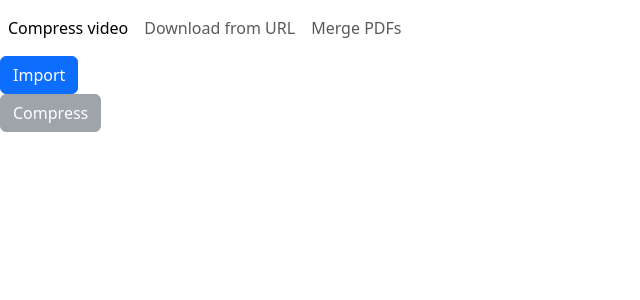
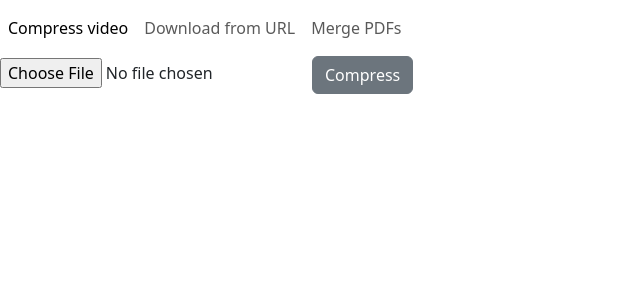
Before and after one commit to AdhamSelim23/chameleon, a React (Vite) app in the folder frontend/: page / in a window 1280 px wide. Shown: the top 300 px of the page, without its empty margins (0-640 px from the left). Built offline with nearby package versions, Linux system fonts and the light colour scheme; no server answers.

Commit message:
frontend compreess, dl and merge functionality

```diff
--- a/frontend/package.json
+++ b/frontend/package.json
@@ -10,12 +10,13 @@
     "preview": "vite preview"
   },
   "dependencies": {
+    "bootstrap": "^5.3.8",
     "react": "^19.2.8",
     "react-dom": "^19.2.8"
   },
   "devDependencies": {
     "@types/node": "^24.13.3",
-    "@types/react": "^19.2.18",
+    "@types/react": "^19.3.0",
     "@types/react-dom": "^19.2.7",
     "@vitejs/plugin-react": "^6.1.1",
     "oxlint": "^1.81.0",
--- a/frontend/src/App.tsx
+++ b/frontend/src/App.tsx
@@ -1,25 +1,18 @@
 import { useState } from 'react'
-import ImportBtn from './components/ImportBtn.tsx'
-import CompressBtn from './components/CompressBtn.tsx'
-import DownloadBtn from './components/DownloadBtn.tsx'
-import MergeBtn from './components/MergeBtn.tsx'
+import Compress from './components/Compress.tsx'
+import Download from './components/Download.tsx'
+import Merge from './components/Merge.tsx'
 import Navbar, { type Tool } from './components/Navbar.tsx'
 
 function App() {
-  const [selectedFile, setSelectedFile] = useState<File | null>(null)
   const [activeTool, setActiveTool] = useState<Tool>('compress')
 
   return (
     <main>
       <Navbar activeTool={activeTool} onToolChange={setActiveTool} />
-      {activeTool === 'compress' && (
-        <>
-          <ImportBtn selectedFile={selectedFile} onFileSelected={setSelectedFile} />
-          <CompressBtn file={selectedFile} />
-        </>
-      )}
-      {activeTool === 'download' && <DownloadBtn />}
-      {activeTool === 'merge' && <MergeBtn />}
+      {activeTool === 'compress' && <Compress />}
+      {activeTool === 'download' && <Download />}
+      {activeTool === 'merge' && <Merge />}
     </main>
   )
 }
--- /dev/null
+++ b/frontend/src/components/Compress.tsx
@@ -0,0 +1,76 @@
+import { useState } from "react";
+
+const API_URL = import.meta.env.VITE_API_URL ?? "http://127.0.0.1:8000";
+
+function Compress() {
+  // thing for disabling and displaying the spinner while compressing
+  const [compressing, setCompressing] = useState(false);
+
+  // big func for compressing the video and downloading it
+  async function compressFile(event: React.FormEvent<HTMLFormElement>) {
+    event.preventDefault();
+    // get the file from the form and check if it exists
+    const file = (
+      event.currentTarget.elements.namedItem("file") as HTMLInputElement
+    ).files?.[0];
+    if (!file) {
+      return;
+    }
+
+    const formData = new FormData();
+    formData.append("file", file);
+    setCompressing(true);
+
+    // do the api, download the vid, then unset the compressing state
+    try {
+      const response = await fetch(`${API_URL}/videoCompress`, {
+        method: "POST",
+        body: formData,
+      });
+
+      if (!response.ok) {
+        throw new Error(`Compression failed (${response.status})`);
+      }
+
+      // download the compressed video with the same name as the original but with "-compressed"
+      const compressedVideo = await response.blob();
+      const downloadUrl = URL.createObjectURL(compressedVideo);
+      const downloadLink = document.createElement("a");
+      const extensionIndex = file.name.lastIndexOf(".");
+      const baseName =
+        extensionIndex > 0 ? file.name.slice(0, extensionIndex) : file.name;
+      const extension =
+        extensionIndex > 0 ? file.name.slice(extensionIndex) : "";
+      downloadLink.href = downloadUrl;
+      downloadLink.download = `${baseName}-compressed${extension}`;
+      downloadLink.click();
+      URL.revokeObjectURL(downloadUrl);
+    } catch (error) {
+      console.error(error);
+    } finally {
+      setCompressing(false);
+    }
+  }
+
+  // the component in question
+  return (
+    <form onSubmit={compressFile}>
+      <input name="file" type="file" accept="video/*" required />
+      <button
+        type="submit"
+        className="btn btn-secondary"
+        disabled={compressing}
+      >
+        {compressing && (
+          <span
+            className="spinner-border spinner-border-sm me-2"
+            aria-hidden="true"
+          />
+        )}
+        {compressing ? "Compressing" : "Compress"}
+      </button>
+    </form>
+  );
+}
+
+export default Compress;
--- a/frontend/src/components/CompressBtn.tsx
+++ /dev/null
@@ -1,48 +0,0 @@
-type CompressBtnProps = {
-  file: File | null;
-};
-
-const API_URL = import.meta.env.VITE_API_URL ?? "http://127.0.0.1:8000";
-
-function CompressBtn({ file }: CompressBtnProps) {
-  async function compressFile() {
-    if (!file) {
-      return;
-    }
-
-    const formData = new FormData();
-    formData.append("file", file);
-
-    // the big api call
-    try {
-      const response = await fetch(`${API_URL}/videoCompress`, {
-        method: "POST",
-        body: formData,
-      });
-
-      if (!response.ok) {
-        throw new Error(`Compression failed (${response.status})`);
-      }
-
-      const compressedVideo = await response.blob();
-      const downloadUrl = URL.createObjectURL(compressedVideo);
-      const downloadLink = document.createElement("a");
-      downloadLink.href = downloadUrl;
-      downloadLink.download = "output.mp4";
-      downloadLink.click();
-      URL.revokeObjectURL(downloadUrl);
-    } catch (error) {
-      console.error(error);
-    }
-  }
-
-  return (
-    <div>
-      <button type="button" className="btn btn-secondary" onClick={compressFile} disabled={!file}>
-        Compress
-      </button>
-    </div>
-  );
-}
-
-export default CompressBtn;
--- a/frontend/src/components/DownloadBtn.tsx
+++ b/frontend/src/components/Download.tsx
@@ -1,6 +1,11 @@
+import { useState } from "react";
+
 const API_URL = import.meta.env.VITE_API_URL ?? "http://127.0.0.1:8000";
 
-function DownloadBtn() {
+function Download() {
+  // same state thing as compress but for downloading
+  const [downloading, setDownloading] = useState(false);
+
   async function downloadVideo(event: React.FormEvent<HTMLFormElement>) {
     event.preventDefault();
     const url = new FormData(event.currentTarget).get("url");
@@ -8,6 +13,8 @@ function DownloadBtn() {
     if (typeof url !== "string" || !url.trim()) {
       return;
     }
+
+    setDownloading(true);
 
     try {
       const response = await fetch(`${API_URL}/urltomp4`, {
@@ -29,15 +36,29 @@ function DownloadBtn() {
       URL.revokeObjectURL(downloadUrl);
     } catch (error) {
       console.error(error);
+    } finally {
+      setDownloading(false);
     }
   }
 
   return (
     <form onSubmit={downloadVideo}>
       <input name="url" type="url" placeholder="Video URL" required />
-      <button type="submit" className="btn btn-secondary">Download video</button>
+      <button
+        type="submit"
+        className="btn btn-secondary"
+        disabled={downloading}
+      >
+        {downloading && (
+          <span
+            className="spinner-border spinner-border-sm me-2"
+            aria-hidden="true"
+          />
+        )}
+        {downloading ? "Downloading" : "Download video"}
+      </button>
     </form>
   );
 }
 
-export default DownloadBtn;
+export default Download;
--- a/frontend/src/components/ImportBtn.tsx
+++ /dev/null
@@ -1,31 +0,0 @@
-import { useRef } from "react";
-
-type ImportBtnProps = {
-  selectedFile: File | null;
-  onFileSelected: (file: File | null) => void;
-};
-
-function ImportBtn({ selectedFile, onFileSelected }: ImportBtnProps) {
-  const fileInputRef = useRef<HTMLInputElement>(null);
-
-  function openFilePicker() {
-    fileInputRef.current?.click();
-  }
-
-  function handleFileChange(event: React.ChangeEvent<HTMLInputElement>) {
-    const file = event.target.files?.[0] ?? null;
-    onFileSelected(file);
-  }
-
-  return (
-    <>
-      <button type="button" className="btn btn-primary" onClick={openFilePicker}>
-        Import
-      </button>
-      <input ref={fileInputRef} type="file" accept="video/*" onChange={handleFileChange} hidden />
-      {selectedFile && <p>Selected file: {selectedFile.name}</p>}
-    </>
-  );
-}
-
-export default ImportBtn;
--- /dev/null
+++ b/frontend/src/components/Merge.tsx
@@ -0,0 +1,76 @@
+import { useState } from "react";
+
+const API_URL = import.meta.env.VITE_API_URL ?? "http://127.0.0.1:8000";
+
+// func to check if the user has selected at least two files to merge
+function validateMergeFiles(files: FileList | null): string | null {
+  if (!files || files.length < 2) {
+    return "Please select at least two PDF files to merge.";
+  }
+
+  return null;
+}
+
+function Merge() {
+  // same state thing as compress but for merging
+  const [merging, setMerging] = useState(false);
+  const [validationMessage, setValidationMessage] = useState<string | null>(null); // State for validation message
+
+  // big func for merging the pdfs and downloading it
+  async function mergeFiles(event: React.FormEvent<HTMLFormElement>) {
+    event.preventDefault();
+    const files = (event.currentTarget.elements.namedItem("files") as HTMLInputElement).files;
+    const errorMessage = validateMergeFiles(files);
+    if (!files || errorMessage) {
+      setValidationMessage(errorMessage);
+      return;
+    }
+    setValidationMessage(null);
+
+    const formData = new FormData();
+    Array.from(files).forEach((file) => formData.append("files", file));
+    setMerging(true);
+
+    try {
+      const response = await fetch(`${API_URL}/merge_pdfs`, {
+        method: "POST",
+        body: formData,
+      });
+
+      if (!response.ok) {
+        throw new Error(`Merge failed (${response.status})`);
+      }
+
+      const mergedPdf = await response.blob();
+      const downloadUrl = URL.createObjectURL(mergedPdf);
+      const downloadLink = document.createElement("a");
+      downloadLink.href = downloadUrl;
+      downloadLink.download = "combined.pdf";
+      downloadLink.click();
+      URL.revokeObjectURL(downloadUrl);
+    } catch (error) {
+      console.error(error);
+    } finally {
+      setMerging(false);
+    }
+  }
+
+  return (
+    <form onSubmit={mergeFiles}>
+      {/* Validation Message that pops up if less than two files are selected */}
+      {validationMessage && (
+        <div className="alert alert-warning d-flex align-items-center gap-2" role="alert">
+          <span aria-hidden="true">!</span>
+          <span>{validationMessage}</span>
+        </div>
+      )}
+      <input name="files" type="file" accept="application/pdf" multiple required />
+      <button type="submit" className="btn btn-secondary" disabled={merging}>
+        {merging && <span className="spinner-border spinner-border-sm me-2" aria-hidden="true" />}
+        {merging ? "Merging" : "Merge PDFs"}
+      </button>
+    </form>
+  );
+}
+
+export default Merge;
--- a/frontend/src/components/MergeBtn.tsx
+++ /dev/null
@@ -1,44 +0,0 @@
-const API_URL = import.meta.env.VITE_API_URL ?? "http://127.0.0.1:8000";
-
-function MergeBtn() {
-  async function mergeFiles(event: React.FormEvent<HTMLFormElement>) {
-    event.preventDefault();
-    const files = (event.currentTarget.elements.namedItem("files") as HTMLInputElement).files;
-    if (!files?.length) {
-      return;
-    }
-
-    const formData = new FormData();
-    Array.from(files).forEach((file) => formData.append("files", file));
-
-    try {
-      const response = await fetch(`${API_URL}/merge_pdfs`, {
-        method: "POST",
-        body: formData,
-      });
-
-      if (!response.ok) {
-        throw new Error(`Merge failed (${response.status})`);
-      }
-
-      const mergedPdf = await response.blob();
-      const downloadUrl = URL.createObjectURL(mergedPdf);
-      const downloadLink = document.createElement("a");
-      downloadLink.href = downloadUrl;
-      downloadLink.download = "combined.pdf";
-      downloadLink.click();
-      URL.revokeObjectURL(downloadUrl);
-    } catch (error) {
-      console.error(error);
-    }
-  }
-
-  return (
-    <form onSubmit={mergeFiles}>
-      <input name="files" type="file" accept="application/pdf" multiple required />
-      <button type="submit" className="btn btn-secondary">Merge PDFs</button>
-    </form>
-  );
-}
-
-export default MergeBtn;
```
Also changed, not shown: 2 other files (tests, documents, lock files or other folders).
